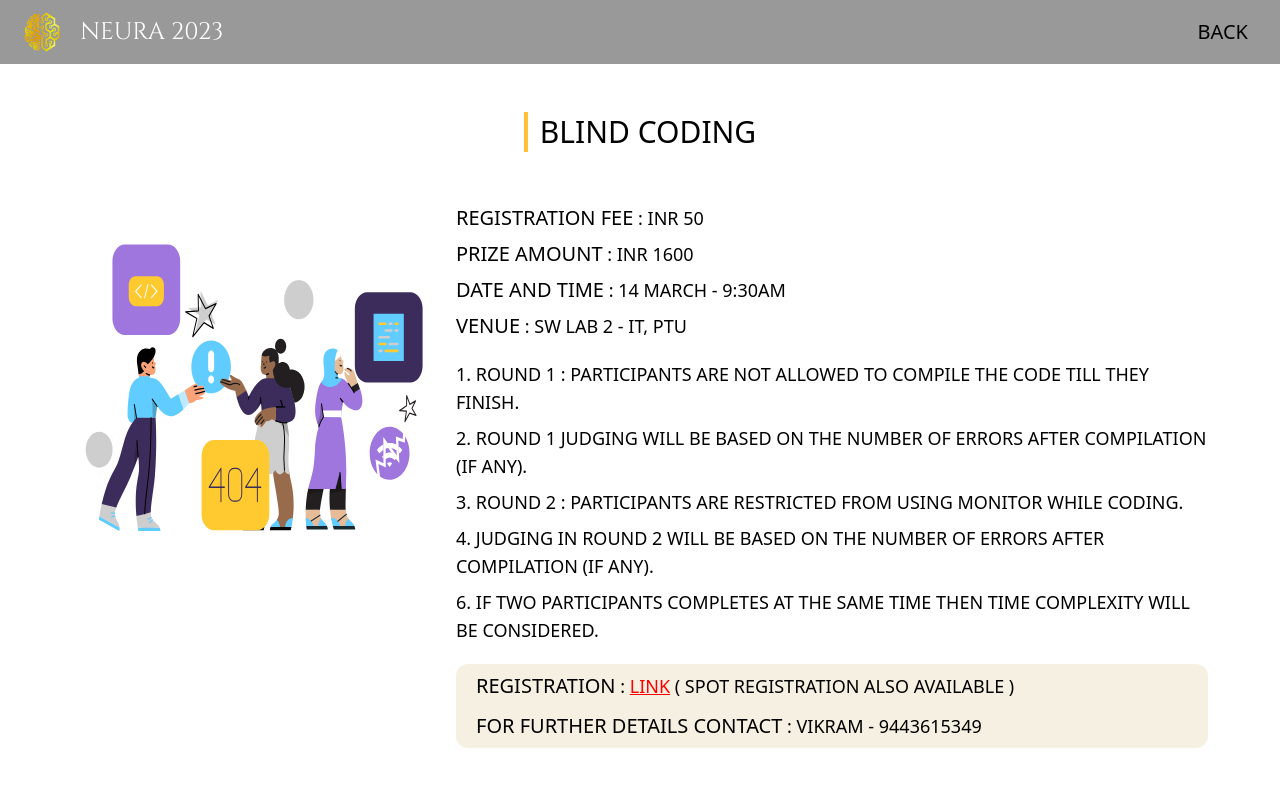
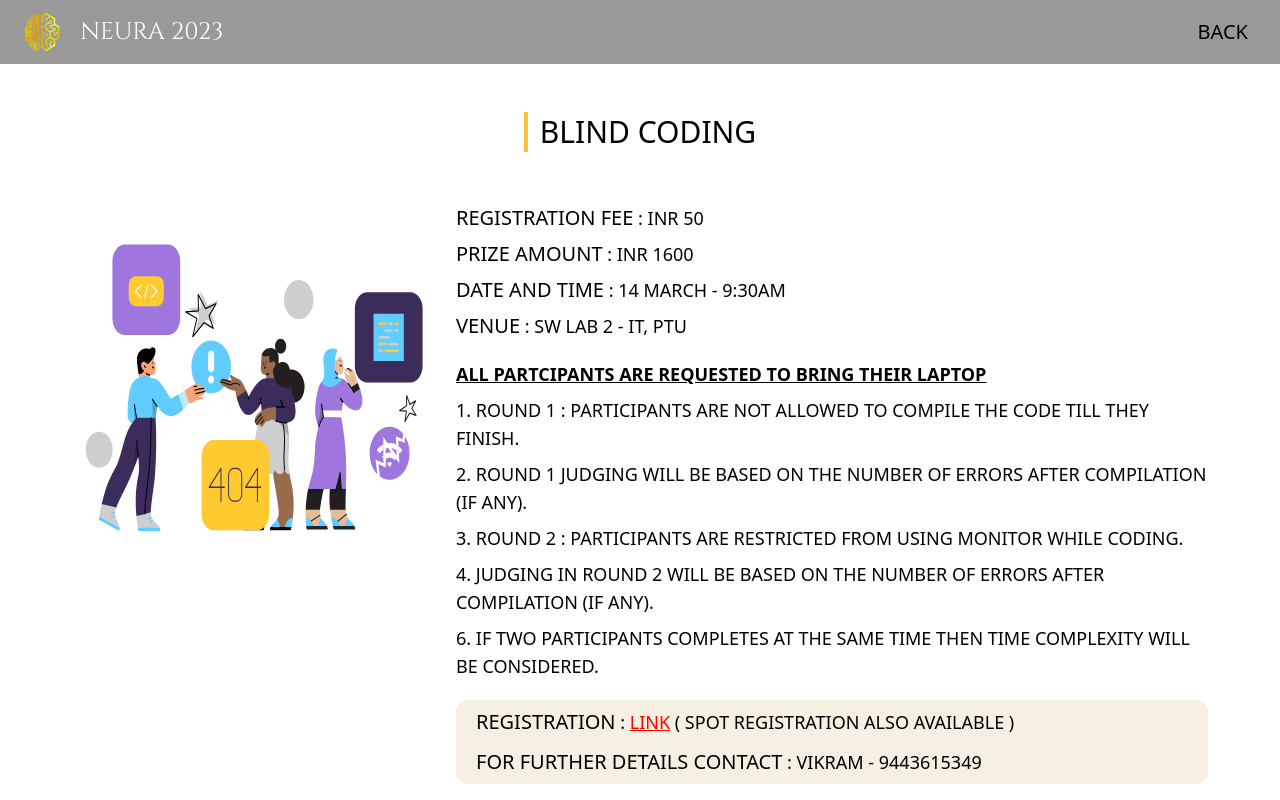
Before and after one commit to Vikram0118/Neura, a React (Vite) app: page /Technical/BlindCoding in a window 1280 px wide. Built offline with nearby package versions, Linux system fonts and the light colour scheme.

Commit message:
laptop info added

```diff
--- a/src/Events/Technical/BlindCoding.jsx
+++ b/src/Events/Technical/BlindCoding.jsx
@@ -30,6 +30,7 @@ const BlindCoding = () => {
 
               <div>
                 <ul className='flex flex-col gap-2 text-b ase sm:text-lg my-3'>
+                  <li className='font-semibold underline'>ALL PARTCIPANTS ARE REQUESTED TO BRING THEIR LAPTOP</li>
                   <li><span className='font-medium'>1. ROUND 1 :</span> PARTICIPANTS ARE NOT ALLOWED TO COMPILE THE CODE TILL THEY FINISH. </li>
                   <li>2. ROUND 1 JUDGING WILL BE BASED ON THE NUMBER OF ERRORS AFTER COMPILATION (IF ANY). </li>
                   <li><span className='font-medium'>3. ROUND 2 :</span> PARTICIPANTS ARE RESTRICTED FROM USING MONITOR WHILE CODING. </li>
--- a/src/Events/Technical/DebugCode.jsx
+++ b/src/Events/Technical/DebugCode.jsx
@@ -29,6 +29,7 @@ const DebugCode = () => {
               <div className='text-base sm:text-lg'><span className='font-medium text-lg sm:text-xl'>VENUE</span> : IOT LAB - IT, PTU </div>
               <div>
                 <ul className='flex flex-col gap-2 text-b ase sm:text-lg my-3'>
+                  <li className='font-semibold underline'>ALL PARTCIPANTS ARE REQUESTED TO BRING THEIR LAPTOP</li>
                   <li>1. EACH TEAM CAN HAVE A MAXIMUM OF TWO MEMEBERS. </li>
                   <li>2. PARTICIPANTS HAVE TO FIND THE ERRORS IN THE GIVEN CODE SNIPPET. </li>
                   <li>3. WILL BE CONDUCTED IN 2 ROUNDS. </li>
--- a/src/Events/Technical/RallyCoding.jsx
+++ b/src/Events/Technical/RallyCoding.jsx
@@ -31,6 +31,7 @@ const RallyCoding = () => {
 
               <div>
                 <ul className='flex flex-col gap-2 text-b ase sm:text-lg my-3'>
+                  <li className='font-semibold underline'>ALL PARTCIPANTS ARE REQUESTED TO BRING THEIR LAPTOP</li>
                   <li>1. EACH TEAM SHOULD HAVE 2 MEMBERS. </li>
                   <li>2. ONE INTERMIDIATE LEVEL QUESTION WILL BE GIVEN. </li>
                   <li>3. AFTER DISCUSSING FOR 5 MINUTES FIRST ONE FROM THE TEAM WILL START SOLVING THE PROBLEM. </li>
--- a/src/Events/Technical/WebDesign.jsx
+++ b/src/Events/Technical/WebDesign.jsx
@@ -30,6 +30,7 @@ const WebDesign = () => {
 
               <div>
                 <ul className='flex flex-col gap-2 text-b ase sm:text-lg my-3'>
+                  <li className='font-semibold underline'>ALL PARTCIPANTS ARE REQUESTED TO BRING THEIR LAPTOP</li>
                   <li>1. IT IS A INDIVIDUAL COMPETITION. </li>
                   <li><span className='font-medium'>TASK - 1</span> - PARTICIPANTS HAVE TO CLONE THE GIVEN DESIGNS. </li>
                   <li><span className='font-medium'>TASK - 2</span> - PARTICIPANTS HAVE TO DESIGN AN APP WITH THE GIVEN ASSETS </li>
```
